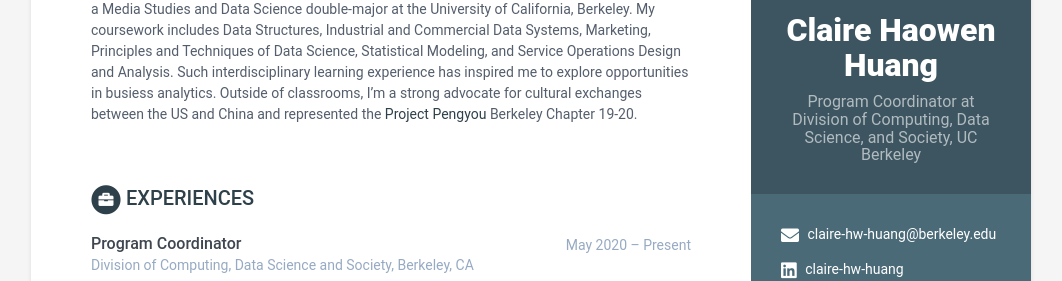
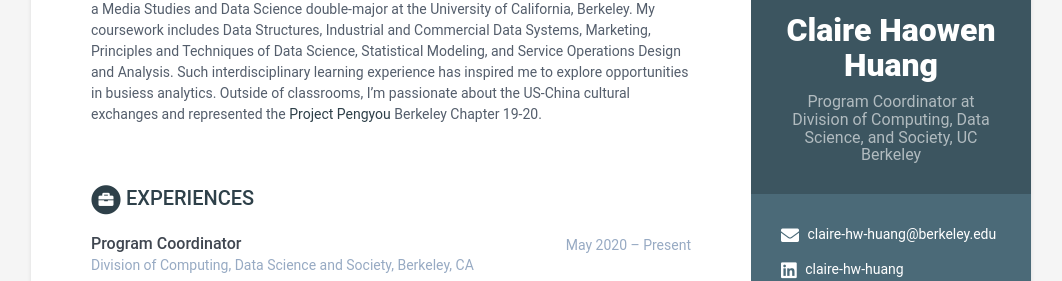
Before and after one commit to clairehhw/onlineCV, a Jekyll site: the page built from index.html, in a window 1280 px wide. Shown: the part 162-443 px from the top of the page, without its empty margins (109-1171 px from the left). Built offline with Jekyll 4.4.1, drawn with Linux system fonts in a browser that asks for light colours; some of the changed text lies outside the part shown.

Commit message:
Update data.yml

```diff
--- a/_data/data.yml
+++ b/_data/data.yml
@@ -48,7 +48,7 @@ career-profile:
         My coursework includes Data Structures, Industrial and Commercial Data Systems, Marketing,
         Principles and Techniques of Data Science, Statistical Modeling, and
         Service Operations Design and Analysis. Such interdisciplinary learning experience has inspired me to explore opportunities in busiess analytics.
-        Outside of classrooms, I'm a strong advocate for cultural exchanges between the US and China and represented the [Project Pengyou](https://projectpengyou.org/) Berkeley Chapter 19-20.
+        Outside of classrooms, I'm passionate about the US-China cultural exchanges and represented the [Project Pengyou](https://projectpengyou.org/) Berkeley Chapter 19-20.
 
 education:
     - degree: BA in Data Science & Media Studies
```
